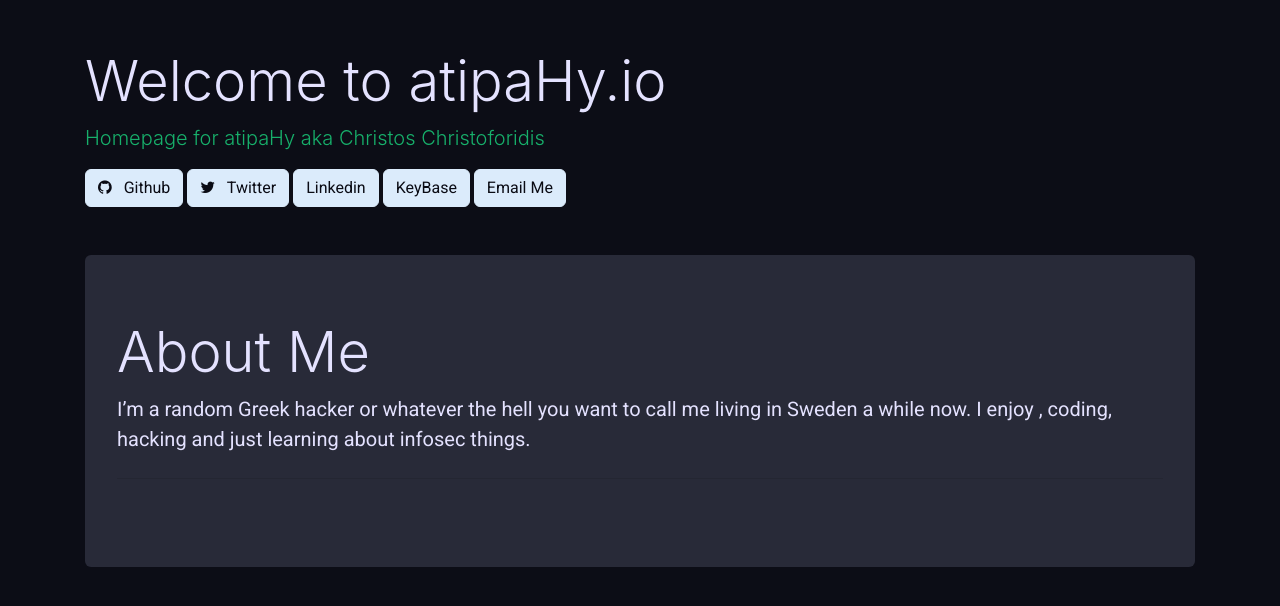
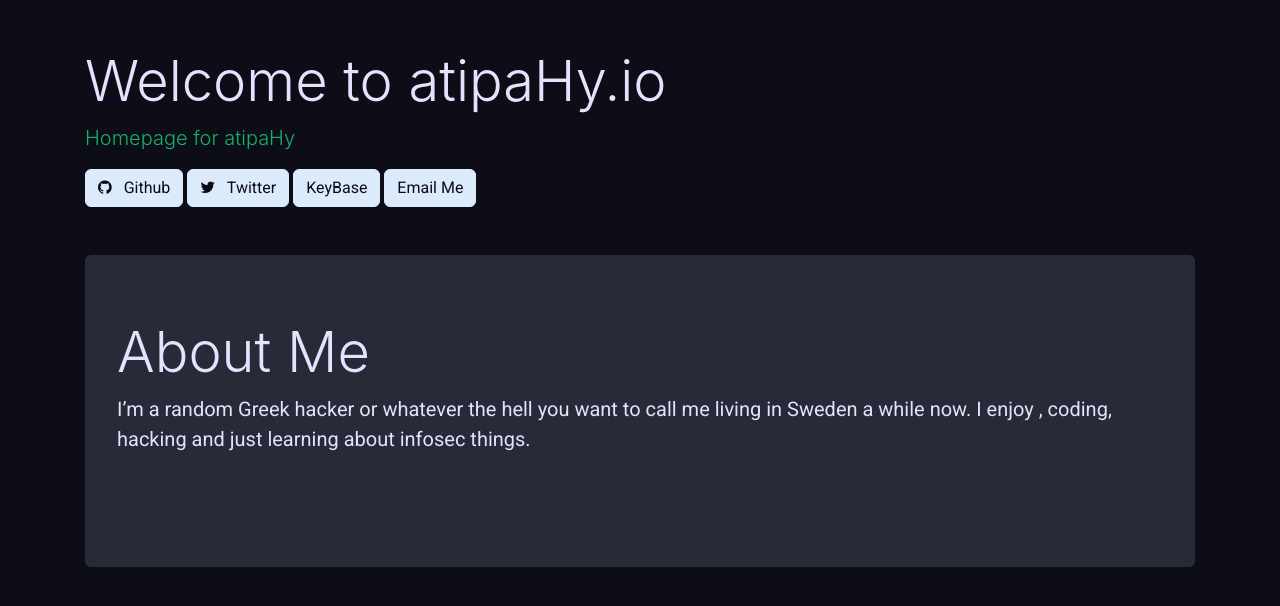
Before and after one commit to atipaHy/atipaHy.github.io, a plain HTML site: page index.html in a window 1280 px wide. Drawn offline with nearby package versions, Linux system fonts and the light colour scheme; a web font is replaced by a local one.

Commit message:
Some changes

```diff
--- a/index.html
+++ b/index.html
@@ -19,14 +19,13 @@
 <div class="container">
     <div class="py-5">
       <h1 class="display-2">Welcome to atipaHy.i<span class="vim-caret">o</span></h1>
-      <div class="lead mb-3 text-mono text-success">Homepage for atipaHy aka Christos Christoforidis</div>
+      <div class="lead mb-3 text-mono text-success">Homepage for atipaHy</div>
       <a href="https://github.com/atipahy" class="ht-tm-element btn btn-light">
         <span class="fa fa-github mr-2"></span>
             Github</a>
       <a href="https://twitter.com/atipahy" class="ht-tm-element btn btn-light">
         <span class="fa fa-twitter mr-2"></span>
             Twitter</a>
-      <a href="https://www.linkedin.com/in/christos-christoforidis-87243b49/" class="ht-tm-element btn btn-light">Linkedin</a>
       <a href="https://keybase.io/atipahy" class="ht-tm-element btn btn-light">KeyBase</a>
       <a href="mailto:info@atipahy.com" class="ht-tm-element btn btn-light">Email Me</a>
     </div>
```
